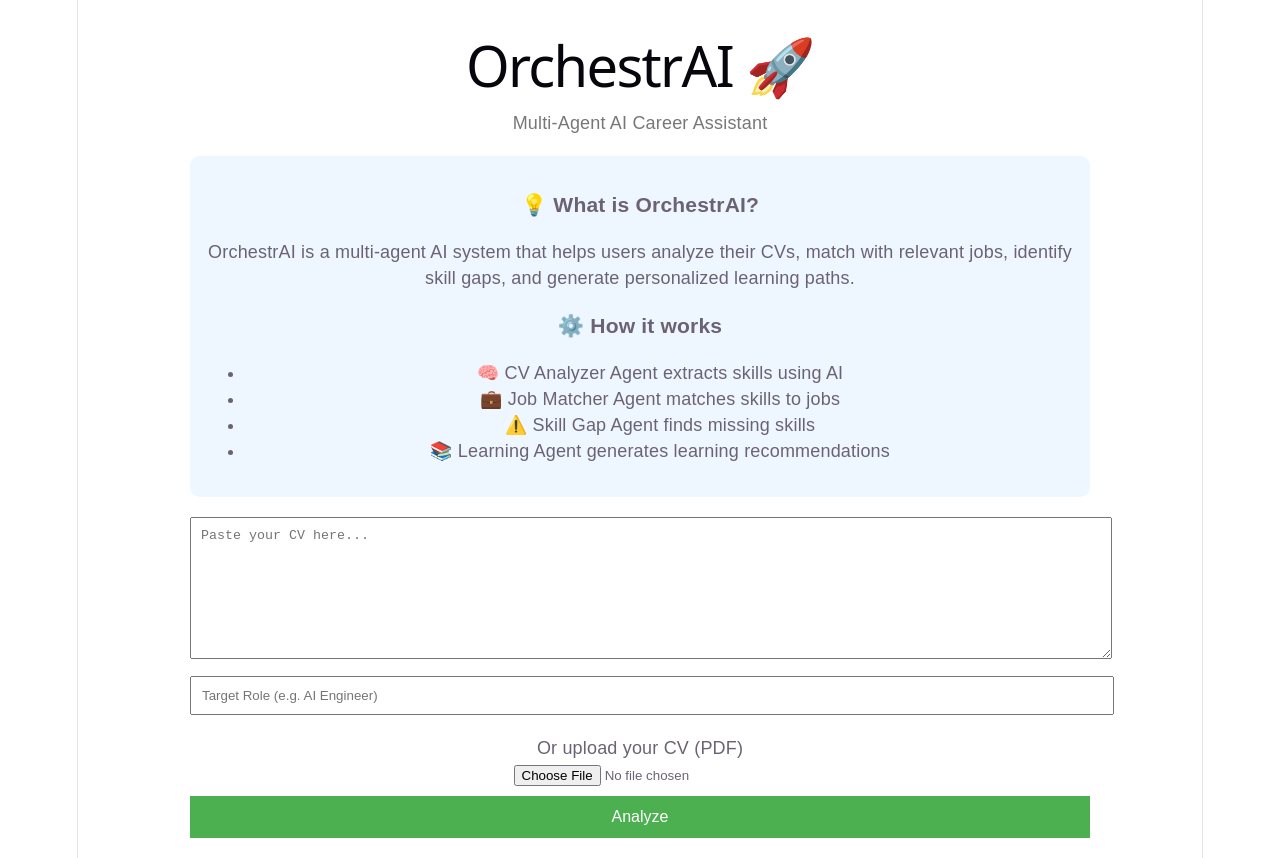
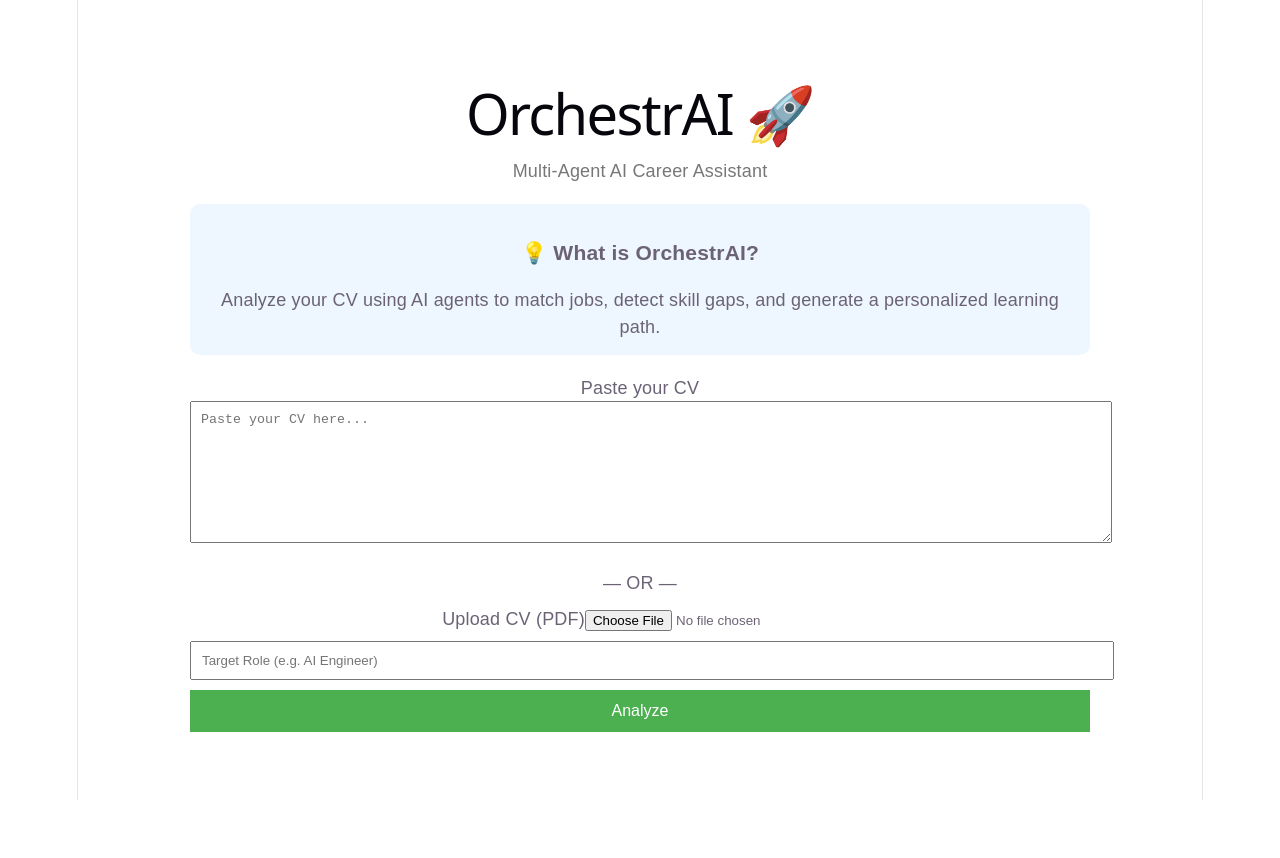
Before and after one commit to mohamad-9/orchestrai, a React app in the folder frontend/: page / in a window 1280 px wide. After the commit the page ends 800 px from the top, so only its background shows below. Built offline with nearby package versions, Linux system fonts and the light colour scheme; the HTML template or start-up script is replaced by a standard one.

Commit message:
Improve frontend UX: separate CV text and PDF upload with mutual exclusivity

```diff
--- a/frontend/src/App.jsx
+++ b/frontend/src/App.jsx
@@ -50,52 +50,55 @@
   return (
     <div style={styles.container}>
 
-      {/* 🔥 HEADER */}
       <h1 style={styles.title}>OrchestrAI 🚀</h1>
       <p style={styles.subtitle}>
         Multi-Agent AI Career Assistant
       </p>
 
-      {/* 🔥 ABOUT SECTION */}
+      {/* ABOUT */}
       <div style={styles.aboutBox}>
         <h3>💡 What is OrchestrAI?</h3>
         <p>
-          OrchestrAI is a multi-agent AI system that helps users analyze their CVs,
-          match with relevant jobs, identify skill gaps, and generate personalized
-          learning paths.
+          Analyze your CV using AI agents to match jobs, detect skill gaps,
+          and generate a personalized learning path.
         </p>
-
-        <h3>⚙️ How it works</h3>
-        <ul>
-          <li>🧠 CV Analyzer Agent extracts skills using AI</li>
-          <li>💼 Job Matcher Agent matches skills to jobs</li>
-          <li>⚠️ Skill Gap Agent finds missing skills</li>
-          <li>📚 Learning Agent generates learning recommendations</li>
-        </ul>
       </div>
 
-      {/* INPUT */}
+      {/* CV TEXT */}
+      <label>Paste your CV</label>
       <textarea
         placeholder="Paste your CV here..."
         value={cvText}
-        onChange={(e) => setCvText(e.target.value)}
+        onChange={(e) => {
+          setCvText(e.target.value);
+          if (e.target.value) setFile(null); // 🔥 disable file
+        }}
         style={styles.textarea}
+        disabled={file !== null}
       />
 
+      {/* OR */}
+      <p style={{ textAlign: "center", margin: "10px 0" }}>— OR —</p>
+
+      {/* FILE UPLOAD */}
+      <label>Upload CV (PDF)</label>
+      <input
+        type="file"
+        accept=".pdf"
+        onChange={(e) => {
+          setFile(e.target.files[0]);
+          if (e.target.files[0]) setCvText(""); // 🔥 disable text
+        }}
+        style={{ marginBottom: "10px" }}
+        disabled={cvText.length > 0}
+      />
+
+      {/* TARGET ROLE */}
       <input
         placeholder="Target Role (e.g. AI Engineer)"
         value={targetRole}
         onChange={(e) => setTargetRole(e.target.value)}
         style={styles.input}
-      />
-
-      <p style={{ marginTop: "10px" }}>Or upload your CV (PDF)</p>
-
-      <input
-        type="file"
-        accept=".pdf"
-        onChange={(e) => setFile(e.target.files[0])}
-        style={{ marginBottom: "10px" }}
       />
 
       <button onClick={handleAnalyze} style={styles.button}>
```
Also changed, not shown: 1 other file (tests, documents, lock files or other folders).
